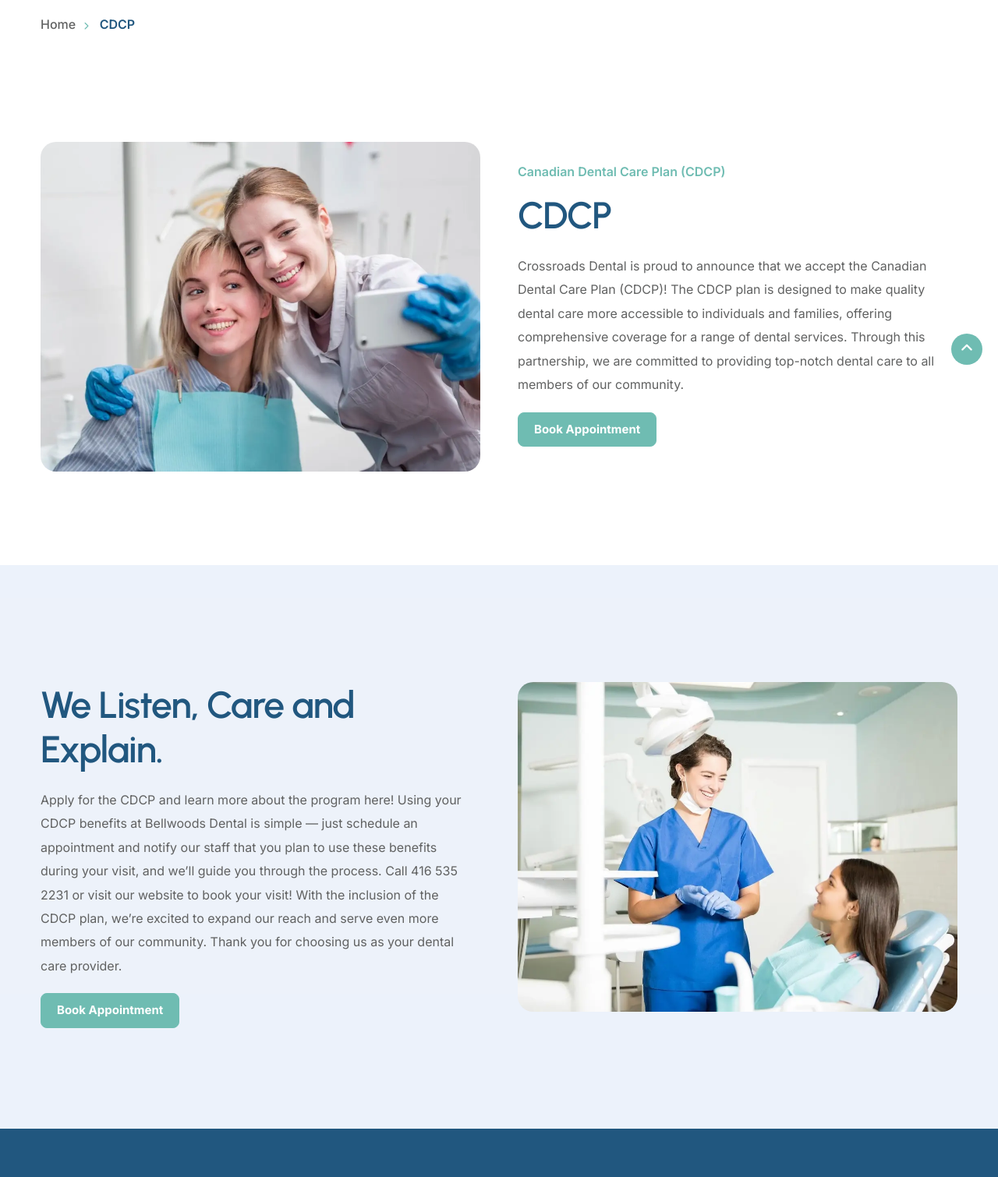
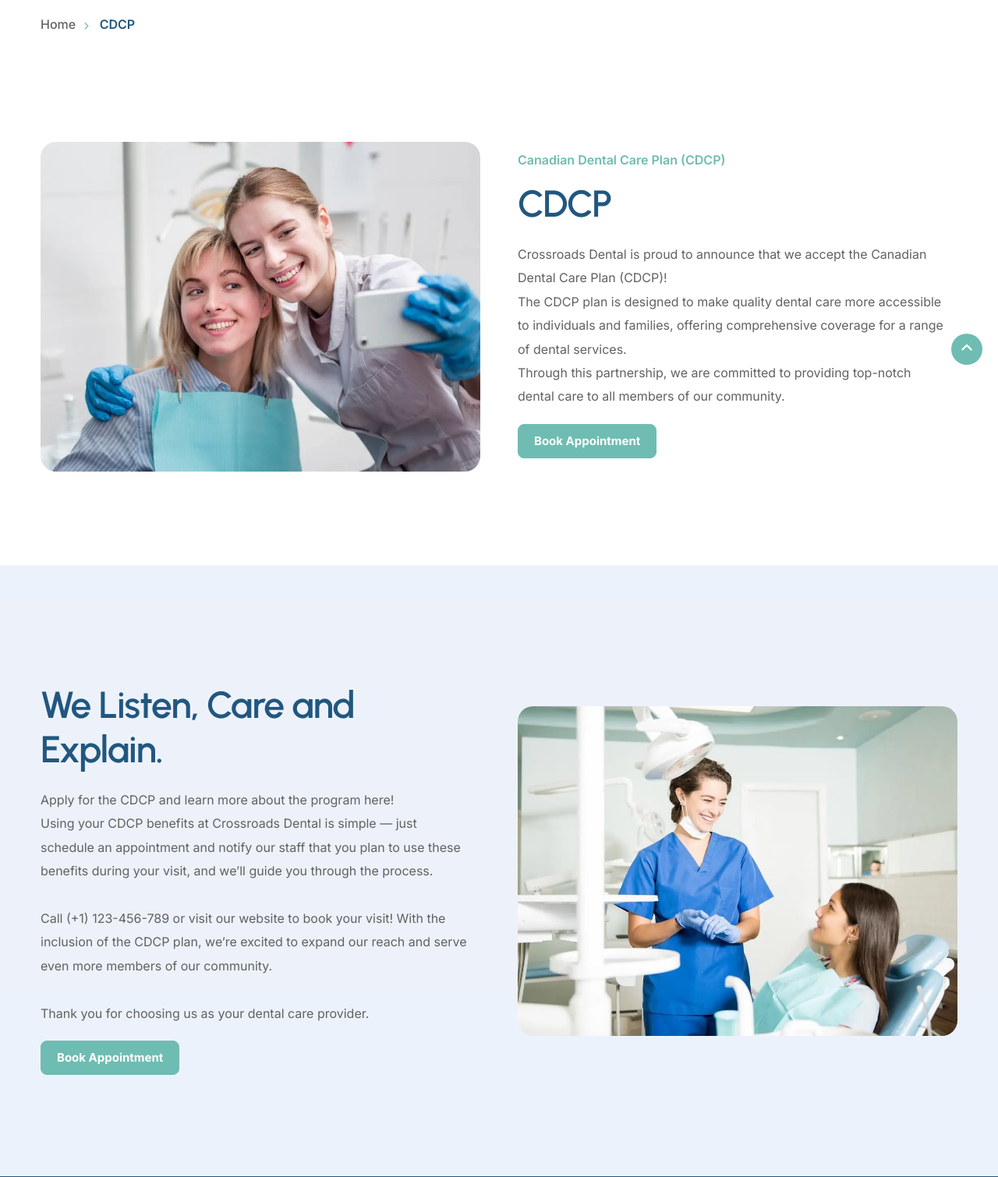
Before and after one commit to aliwi-israa/crossroads, a PHP site: page /cdcp.php in a window 1280 px wide. Shown: the part 504-2014 px from the top of the page at 78% size. Run offline with PHP 8.4, Linux system fonts and the light colour scheme.

Commit message:
pages demo edit

```diff
--- a/cdcp.php
+++ b/cdcp.php
@@ -78,9 +78,9 @@
                                 <h2 class="wow fadeInUp" data-wow-delay=".2s">CDCP</h2>
                                 <p class="wow fadeInUp" data-wow-delay=".4s">Crossroads Dental is proud to announce that
                                     we accept the Canadian Dental Care Plan (CDCP)!
-
+                                    <br/>
                                     The CDCP plan is designed to make quality dental care more accessible to individuals
-                                    and families, offering comprehensive coverage for a range of dental services.
+                                    and families, offering comprehensive coverage for a range of dental services.<br/>
                                     Through this partnership, we are committed to providing top-notch dental care to all
                                     members of our community.</p>
                                 <a class="btn-main fx-slide wow fadeInUp" data-wow-delay=".8s"
@@ -99,14 +99,14 @@
                                 <h2 class="wow fadeInUp" data-wow-delay=".2s">We Listen, Care and Explain.
                                 </h2>
                                 <p class="wow fadeInUp" data-wow-delay=".4s">
-                                    Apply for the CDCP and learn more about the program here! Using your CDCP benefits
-                                    at Bellwoods Dental is simple — just schedule an appointment and notify our staff
+                                    Apply for the CDCP and learn more about the program here!<br/> Using your CDCP benefits
+                                    at Crossroads Dental is simple — just schedule an appointment and notify our staff
                                     that you plan to use these benefits during your visit, and we’ll guide you through
-                                    the process. Call
-                                    416 535 2231 or visit our website to book your visit!
+                                    the process.<br/><br/> Call
+                                    <a href="tel:(+1) 123-456-789">(+1) 123-456-789</a> or visit our website to book your visit!
 
                                     With the inclusion of the CDCP plan, we’re excited to expand our reach and serve
-                                    even more members of our community. Thank you for choosing us as your dental care
+                                    even more members of our community.<br/><br/> Thank you for choosing us as your dental care
                                     provider.
                                 </p>
                                 <a class="btn-main fx-slide wow fadeInUp" data-wow-delay=".8s"
```
